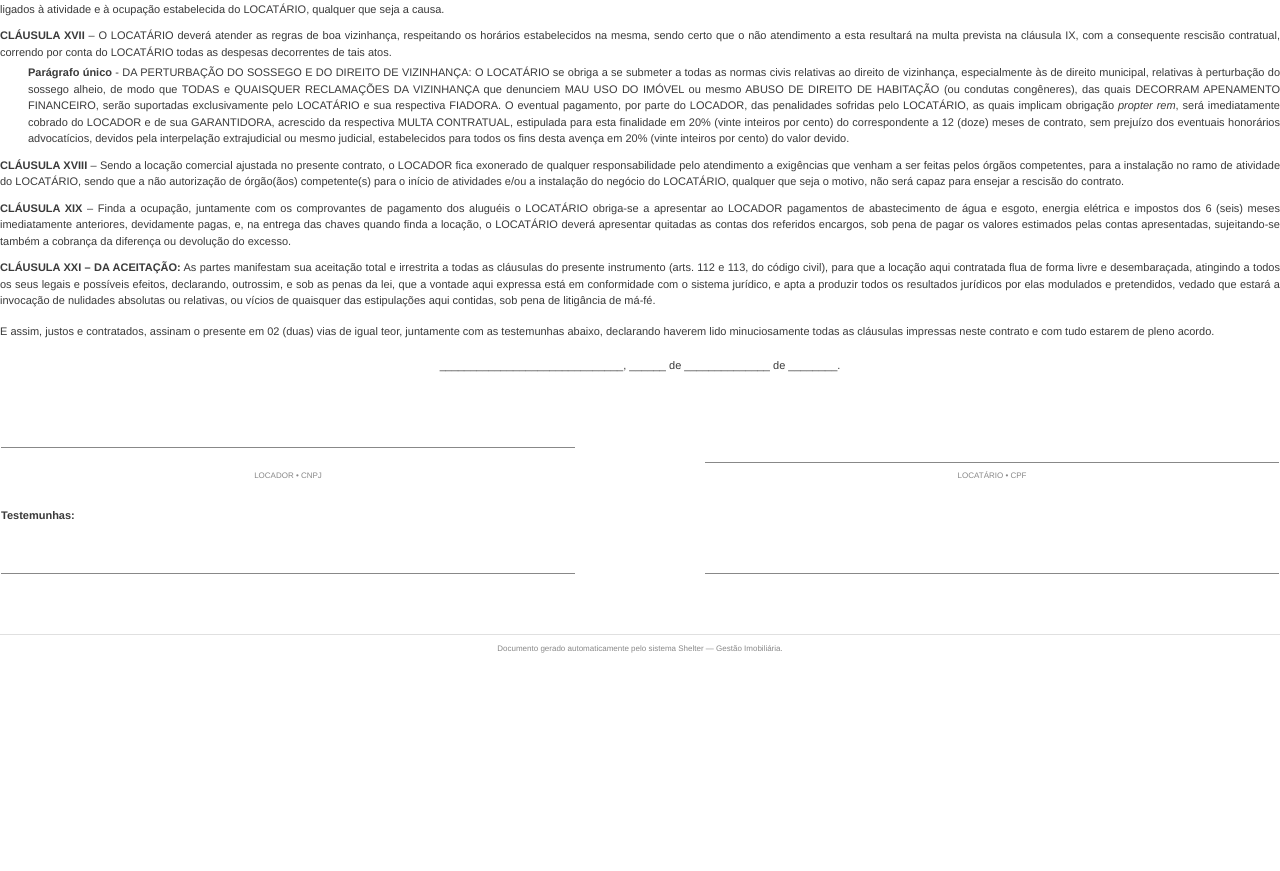
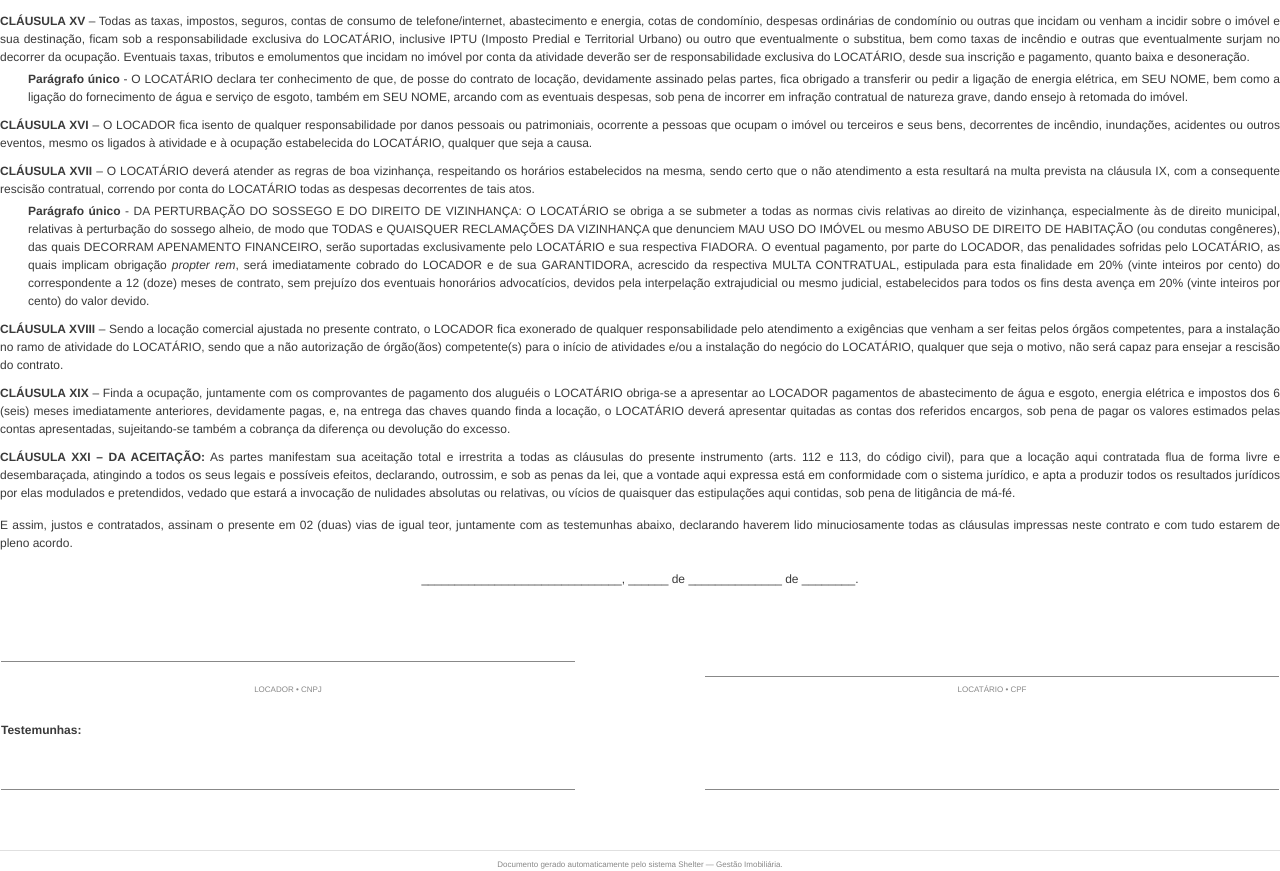
Before and after one commit to JulianoGarciaG/projeto-tcc, a Django app: template templates/documentos/contrato_pdf.html in a window 1280 px wide. Shown: the part 1209-2080 px from the top of the page. Before the commit the page ends 1862 px from the top, so only its background shows below. Run offline with Django 5.2, Linux system fonts and the light colour scheme; the template is opened without the code that fills it, so the values that code supplies are empty.

Commit message:
<Tweaks> Tamanho de fonte no documento

```diff
--- a/templates/documentos/contrato_pdf.html
+++ b/templates/documentos/contrato_pdf.html
@@ -9,12 +9,12 @@
     avoid em clausulas longas (risco de pagina em branco no xhtml2pdf) —
     o texto flui naturalmente entre paginas.
   */
-  .preambulo { text-align: justify; font-size: 11px; margin-top: 16px; }
-  .clausula-texto { text-align: justify; font-size: 11px; margin: 10px 0 0 0; }
+  .preambulo { text-align: justify; font-size: 12px; margin-top: 16px; }
+  .clausula-texto { text-align: justify; font-size: 12px; margin: 10px 0 0 0; }
   .clausula-num { font-weight: bold; }
-  .paragrafo { text-align: justify; font-size: 11px; margin: 4px 0 0 28px; }
-  .fechamento { text-align: justify; font-size: 11px; margin: 14px 0 0 0; }
-  .local-data { text-align: center; font-size: 11px; margin: 18px 0 0 0; }
+  .paragrafo { text-align: justify; font-size: 12px; margin: 4px 0 0 28px; }
+  .fechamento { text-align: justify; font-size: 12px; margin: 14px 0 0 0; }
+  .local-data { text-align: center; font-size: 12px; margin: 18px 0 0 0; }
   .sign-space { height: 46px; }
 {% endblock %}
 
@@ -141,7 +141,7 @@
 
 <!-- Testemunhas -->
 <table class="sign-table avoid-break">
-  <tr><td colspan="3" style="padding-top: 24px; font-size: 11px;"><strong>Testemunhas:</strong></td></tr>
+  <tr><td colspan="3" style="padding-top: 24px; font-size: 12px;"><strong>Testemunhas:</strong></td></tr>
   <tr><td colspan="3" class="sign-space">&nbsp;</td></tr>
   <tr>
     <td class="sign-cell" width="45%"><div class="sign-line">&nbsp;</div></td>
```
Also changed, not shown: db.sqlite3.
